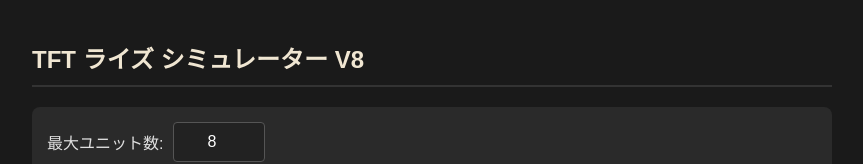
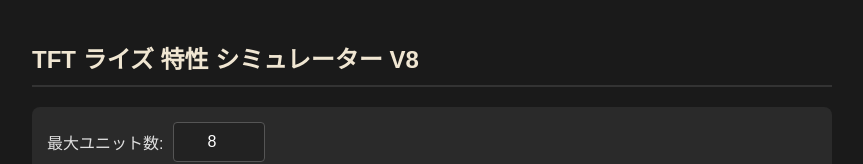
Before and after one commit to tsukamoto9510-spec/tft-ryze-simulator, a plain HTML site: page index.html in a window 1280 px wide. Shown: the top 164 px of the page, without its empty margins (208-1071 px from the left). Drawn offline with Linux system fonts and the light colour scheme.

Commit message:
Update index.html

```diff
--- a/index.html
+++ b/index.html
@@ -4,13 +4,13 @@
 <head>
     <meta charset="UTF-8">
     <meta name="viewport" content="width=device-width, initial-scale=1.0">
-    <title>TFT ライズ シミュレーター V8 </title>
+    <title>TFT ライズ 特性 シミュレーター V8 </title>
     <link rel="stylesheet" href="css/style.css">
 </head>
 
 <body>
 
-    <h2>TFT ライズ シミュレーター V8 </h2>
+    <h2>TFT ライズ 特性 シミュレーター V8 </h2>
 
     <div class="controls">
         <div class="input-group">
```
